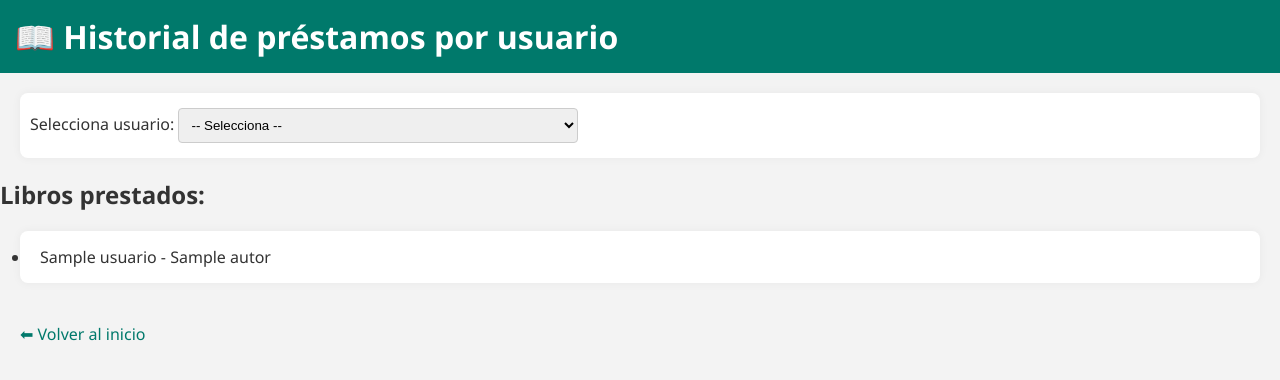
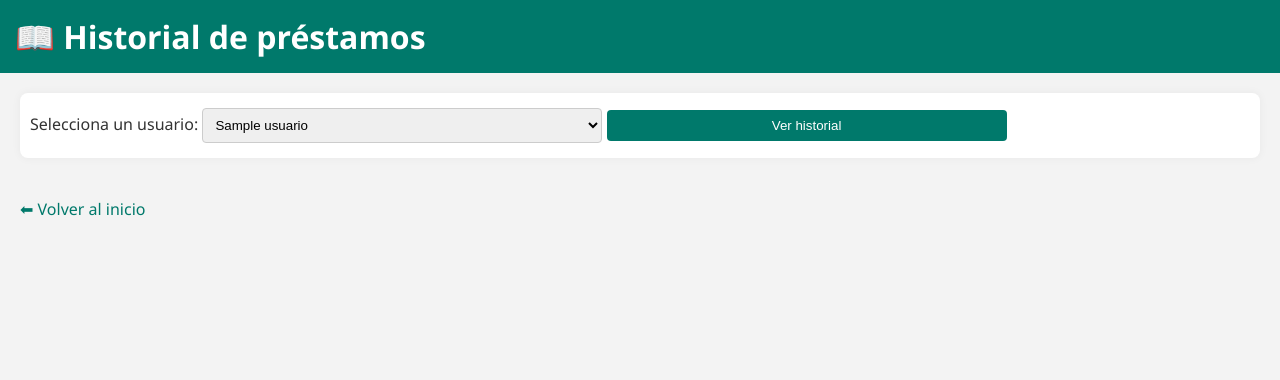
Before and after one commit to mauriciop-dev/biblioteca-web, a Flask app: page /historial in a window 1280 px wide. Shown: the top 380 px of the page. Run offline with Flask 3, Linux system fonts and the light colour scheme; tables that the repository leaves empty hold one stand-in row (values such as "Sample post"); a database or web service that is not in the repository returns one stand-in record (values such as "Sample title"); some libraries are stand-ins or nearby versions.

Commit message:
actualizacion de historial

```diff
--- a/templates/historial.html
+++ b/templates/historial.html
@@ -3,32 +3,40 @@
 <head>
     <title>Historial de préstamos</title>
     <link rel="stylesheet" href="{{ url_for('static', filename='style.css') }}">
-
 </head>
 <body>
-    <h1>📖 Historial de préstamos por usuario</h1>
+    <h1>📖 Historial de préstamos</h1>
 
-    <form method="get" action="/historial">
-        <label for="usuario_id">Selecciona usuario:</label>
-        <select name="usuario_id" onchange="this.form.submit()">
-            <option value="">-- Selecciona --</option>
-            {% for u in usuarios %}
-                <option value="{{ u['id'] }}" {% if usuario_id == u['id']|string %}selected{% endif %}>
-                    {{ u['nombre'] }}
+    <form method="GET">
+        <label>Selecciona un usuario:</label>
+        <select name="usuario_id">
+            {% for usuario in usuarios %}
+                <option value="{{ usuario.id }}" {% if usuario.id|string == usuario_id %}selected{% endif %}>
+                    {{ usuario.nombre }}
                 </option>
             {% endfor %}
         </select>
+        <button type="submit">Ver historial</button>
     </form>
 
-    {% if libros %}
-        <h2>Libros prestados:</h2>
+    {% if prestamos %}
+        <h2>📚 Libros prestados</h2>
         <ul>
-            {% for libro in libros %}
-                <li>{{ libro['titulo'] }} - {{ libro['autor'] }}</li>
+            {% for p in prestamos %}
+                <li>
+                    <strong>{{ p.titulo }}</strong> de {{ p.autor }}<br>
+                    📅 Prestado el: {{ p.fecha_prestamo.strftime('%Y-%m-%d %H:%M') }}<br>
+                    📦 Devuelto el:
+                    {% if p.fecha_devolucion %}
+                        {{ p.fecha_devolucion.strftime('%Y-%m-%d %H:%M') }}
+                    {% else %}
+                        <em>En préstamo</em>
+                    {% endif %}
+                </li>
             {% endfor %}
         </ul>
     {% elif usuario_id %}
-        <p>Este usuario no tiene libros prestados.</p>
+        <p>📭 Este usuario no tiene préstamos registrados.</p>
     {% endif %}
 
     <a href="/">⬅ Volver al inicio</a>
```
